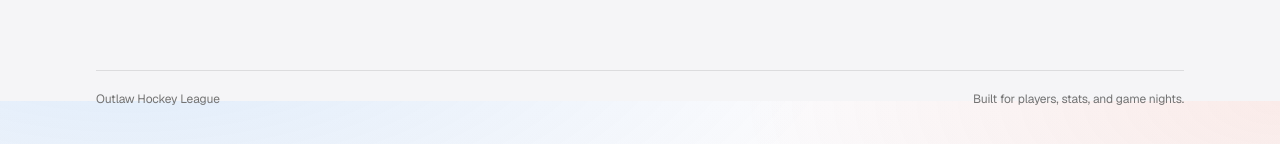
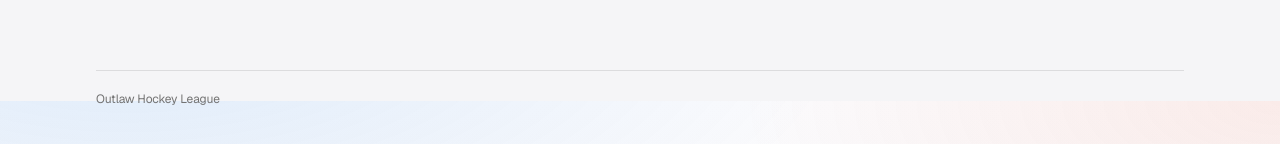
Before and after one commit to a-katai/outlaw, a Next.js app: page / in a window 1280 px wide. Shown: the part 699-843 px from the top of the page. Built offline with nearby package versions, Linux system fonts and the light colour scheme.

Commit message:
chore: clean footer and update share metadata
Remove the extra footer tagline and switch the social share image to the header logo asset.

```diff
--- a/app/components/site-footer.tsx
+++ b/app/components/site-footer.tsx
@@ -1,9 +1,8 @@
 export function SiteFooter() {
   return (
     <footer className="mx-auto mt-6 w-full max-w-6xl px-6 pb-10 md:px-8">
-      <div className="flex flex-wrap items-center justify-between gap-3 border-t border-black/10 pt-5 text-xs text-neutral-500">
+      <div className="border-t border-black/10 pt-5 text-xs text-neutral-500">
         <p>Outlaw Hockey League</p>
-        <p>Built for players, stats, and game nights.</p>
       </div>
     </footer>
   );
--- a/app/layout.tsx
+++ b/app/layout.tsx
@@ -21,13 +21,13 @@ export const metadata: Metadata = {
   openGraph: {
     title: "Outlaw Hockey League",
     description: "Stats, schedule, payments, and videos for the Outlaw Hockey League.",
-    images: ["/ohl_logo_2.png"],
+    images: ["/ohl_logo_letters.png"],
   },
   twitter: {
     card: "summary_large_image",
     title: "Outlaw Hockey League",
     description: "Stats, schedule, payments, and videos for the Outlaw Hockey League.",
-    images: ["/ohl_logo_2.png"],
+    images: ["/ohl_logo_letters.png"],
   },
   icons: {
     icon: "/ohl_logo_letters.png",
```
